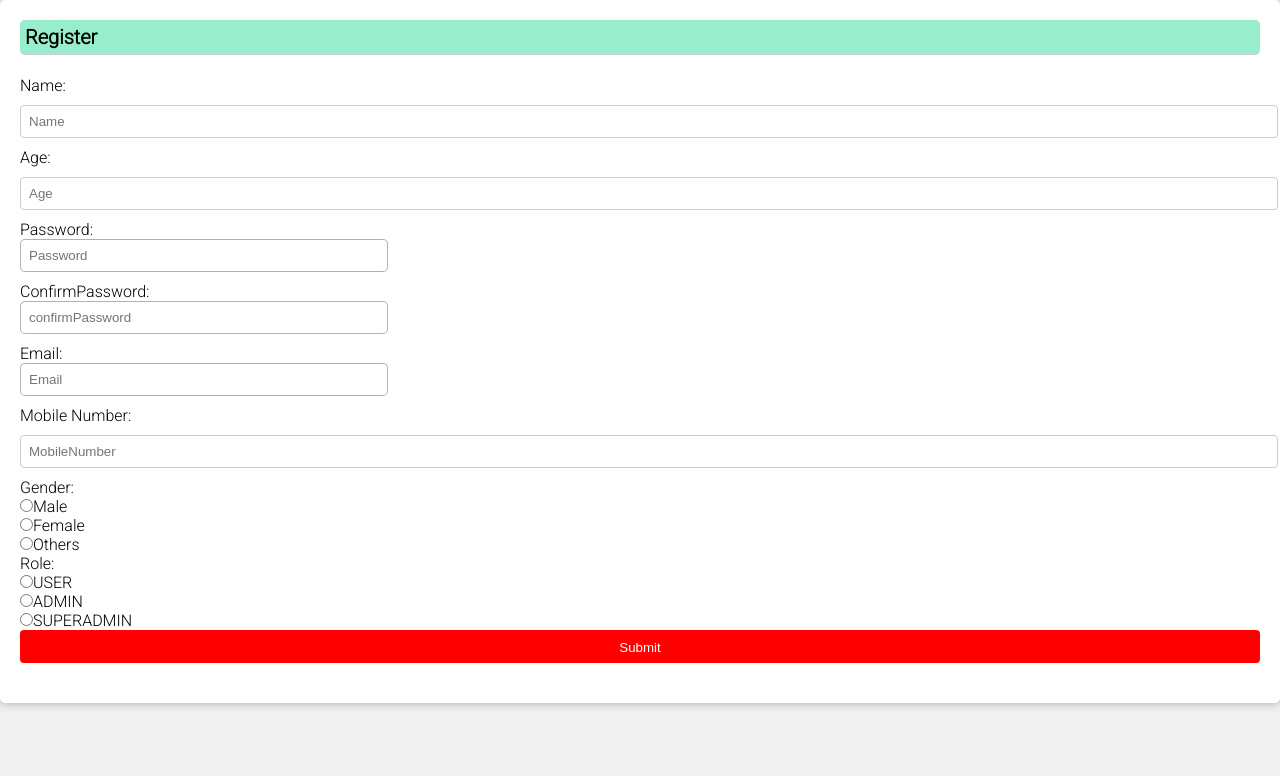
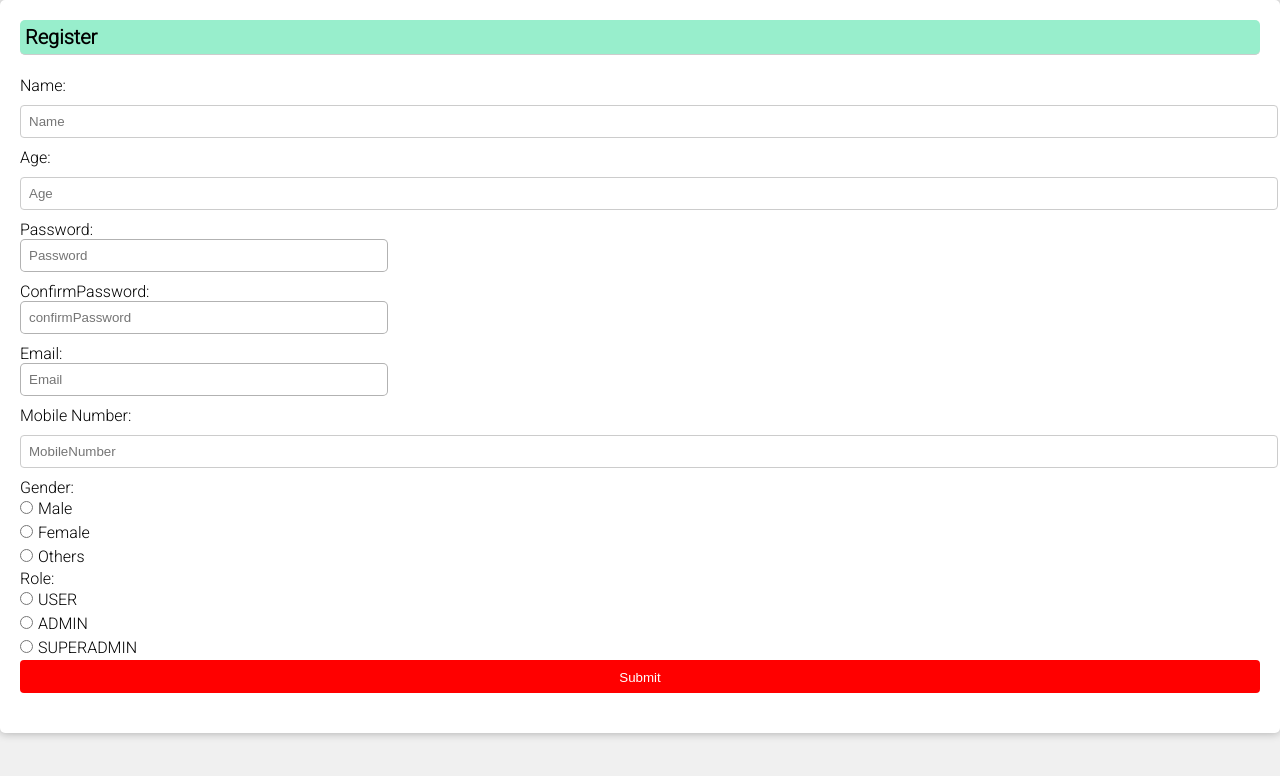
Before and after one commit to SaiMounik07/InterStore-Center, a React (Create React App) app: page /#/register in a window 1280 px wide. Shown: the top 776 px of the page. Built offline with nearby package versions, Linux system fonts and the light colour scheme.

Commit message:
added design

```diff
--- a/src/components/product/category.js
+++ b/src/components/product/category.js
@@ -65,10 +65,6 @@ setShowErrorPopup(true);
 }
 const closeErrorPopup=()=>{
     setShowErrorPopup(false);
-    localStorage.clear();
-    history("/login");
-    window.location.reload();
-
 }
 
 
--- a/src/components/product/productDetail.css
+++ b/src/components/product/productDetail.css
@@ -40,10 +40,10 @@
   margin-bottom: 10px;
 }
 label{
-  /* line-height: 1.5; */
+  line-height: 1.5;
 }
 label input[type="radio"] {
-  /* margin-right: 5px; */
+  margin-right: 5px;
 
 }
 .submitBt {
```
